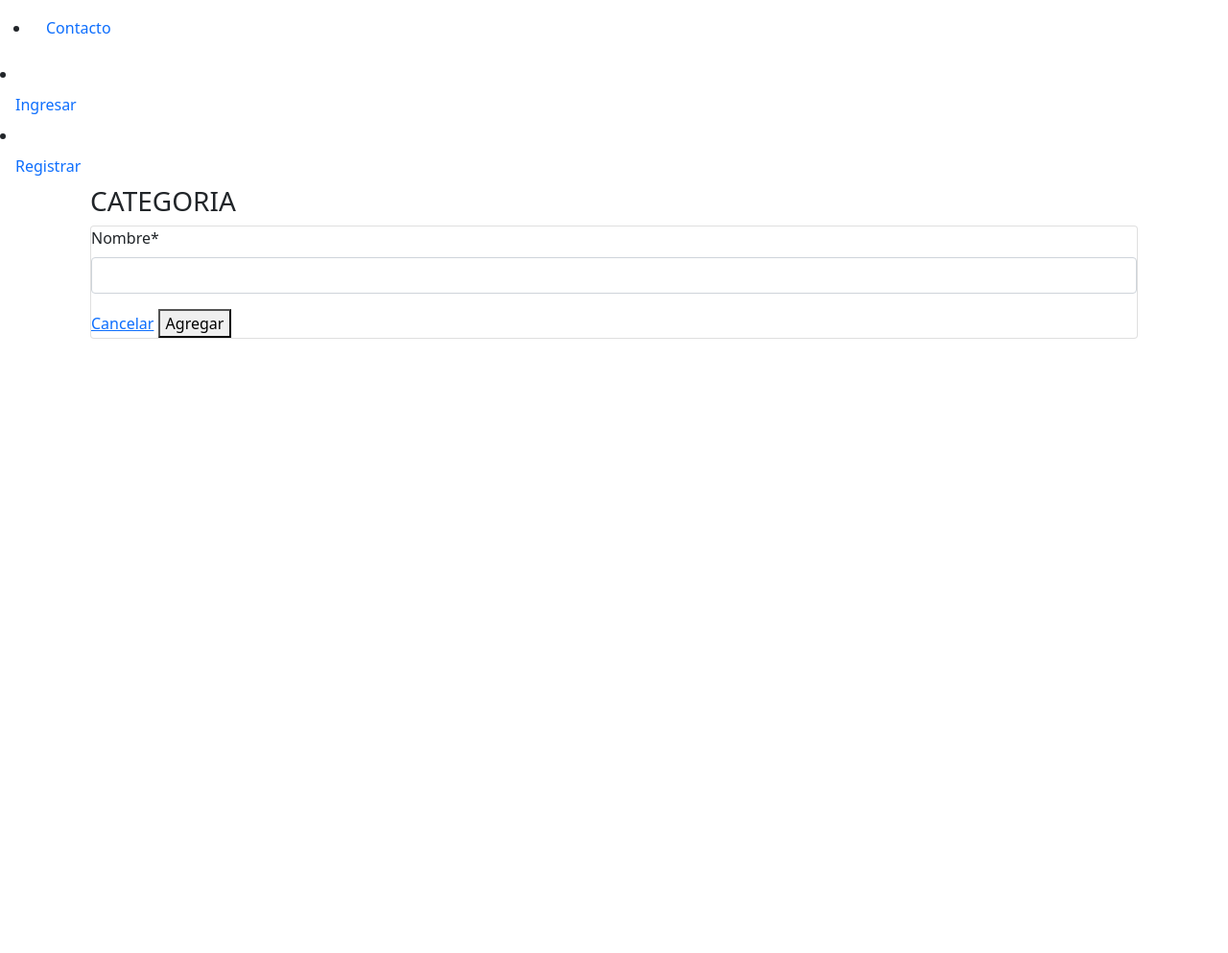
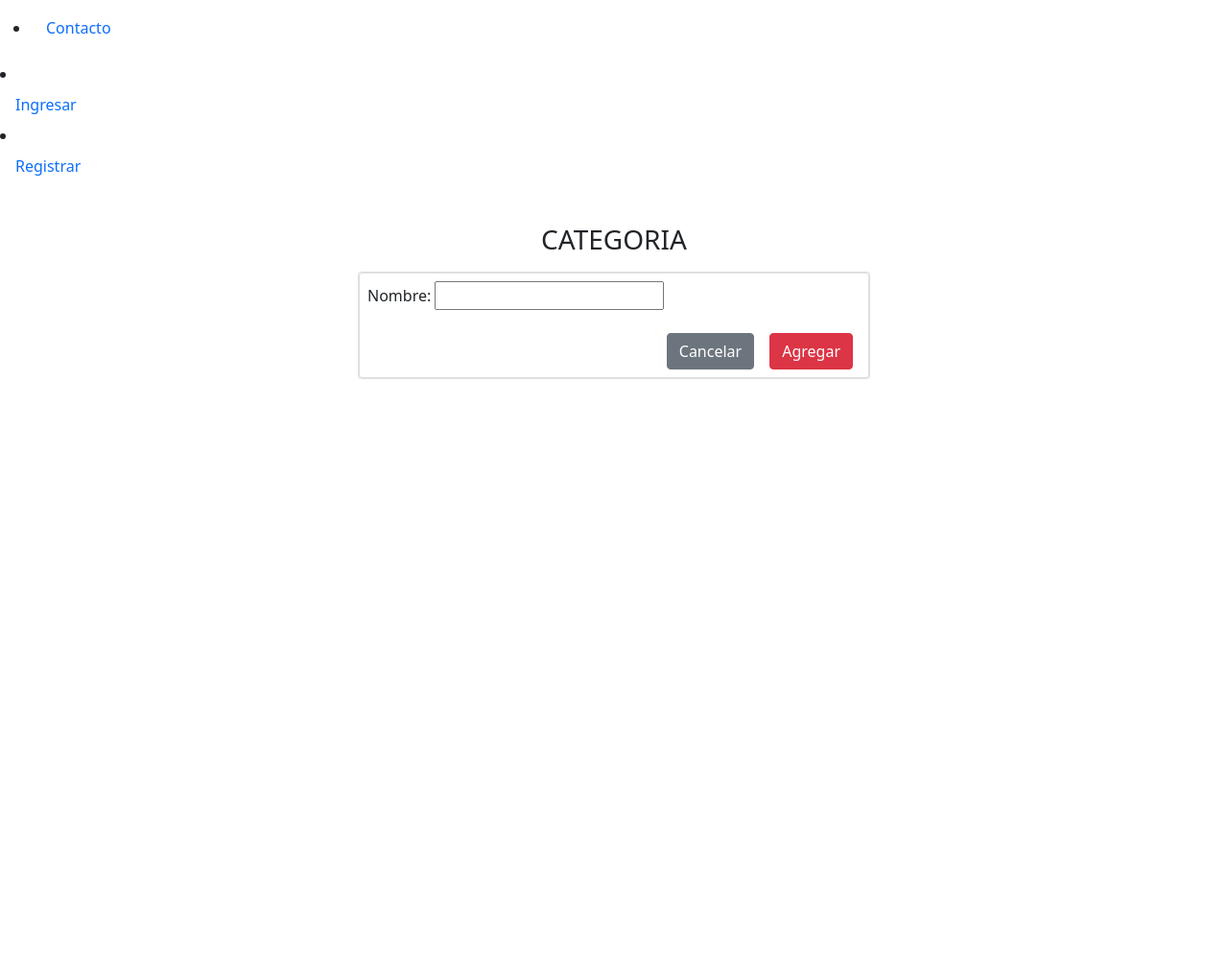
Before and after one commit to jackR01/PROYECTO3, a Django app: page /addcategoria/ in a window 1280 px wide. Shown: the part 135-1128 px from the top of the page at 96% size. Before the commit the page ends 488 px from the top, so only its background shows below. Run offline with Django 5.2, Linux system fonts and the light colour scheme; a user stored in the database is signed in; data that the repository does not hold is empty; some libraries are stand-ins or nearby versions.

Commit message:
categorias listo

```diff
--- a/mascotasPr/templates/categoria/agregar.html
+++ b/mascotasPr/templates/categoria/agregar.html
@@ -1,18 +1,18 @@
 {% extends 'layouts/tienda.html' %} {% block content %}
-<div class="">
+<div class="min-vh-100 d-flex flex-colum py-4">
     <div class="container">
-        <h3 class="">CATEGORIA</h3>
+        <h3 class="animate__animated animate__bounceInDown animate__delay-0.4s text-center my-3">CATEGORIA</h3>
 
         <div class="row">
-            <div class="">
+            <div class="col-sm-6 mx-auto animate__animated animate__bounceInUp animate__delay-0.5s">
                 {{ mensaje }} {% load crispy_forms_tags %}
                 <div class="card">
-                    <div class="">
+                    <div class="card body p-2">
                         <form action="" method="post">
-                            {% csrf_token %} {{ form | crispy }}
-                            <div class="">
-                                <a href="/categorias" class="">Cancelar</a>
-                                <button type="submit" class="">Agregar</button>
+                            {% csrf_token %} {{ form.as_p }}
+                            <div class="d-flex justify-content-end">
+                                <a href="/categorias" class="btn btn-secondary mt-2 mx-2">Cancelar</a>
+                                <button type="submit" class="btn btn-danger mt-2 mx-2">Agregar</button>
                             </div>
                         </form>
                     </div>
```
Also changed, not shown: 1 other file.
